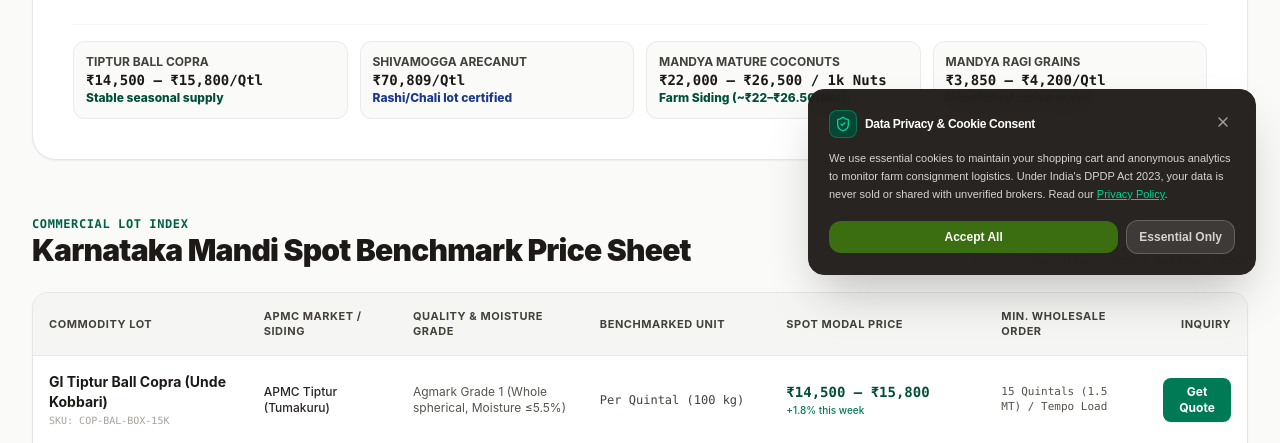
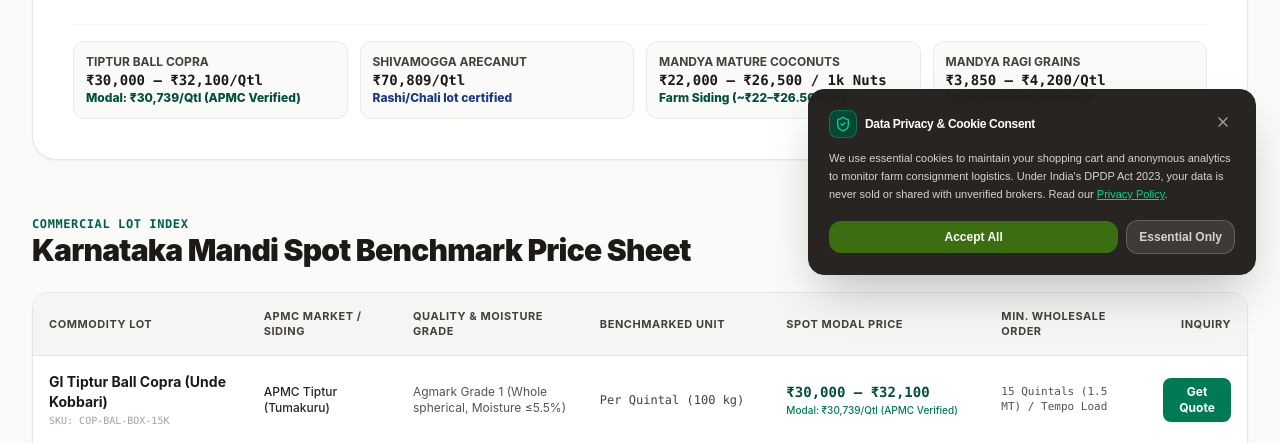
Before and after one commit to Sharathirf/freshroots-export, a Next.js app: page /wholesale/mandi-rates in a window 1280 px wide. Shown: the part 509-952 px from the top of the page. Built offline with nearby package versions, Linux system fonts and the light colour scheme; no server answers; the database is empty.

Commit message:
fix(mandi): update Tiptur Ball Copra benchmark to ₹30,000–₹32,100/Qtl (Modal ₹30,739) matching live APMC and CDB market data

```diff
--- a/src/app/wholesale/mandi-rates/page.tsx
+++ b/src/app/wholesale/mandi-rates/page.tsx
@@ -57,8 +57,8 @@ const MANDI_COMMODITIES = [
     mandi: 'APMC Tiptur (Tumakuru)',
     grade: 'Agmark Grade 1 (Whole spherical, Moisture ≤5.5%)',
     unit: 'Per Quintal (100 kg)',
-    modalPrice: '₹14,500 – ₹15,800',
-    trend: '+1.8% this week',
+    modalPrice: '₹30,000 – ₹32,100',
+    trend: 'Modal: ₹30,739/Qtl (APMC Verified)',
     minWholesaleLot: '15 Quintals (1.5 MT) / Tempo Load',
     sku: 'COP-BAL-BOX-15K',
   },
@@ -234,8 +234,8 @@ export default function MandiRatesPage() {
             <div className="grid grid-cols-2 md:grid-cols-4 gap-3 pt-4 border-t border-stone-100 text-xs">
               <div className="p-3 rounded-xl bg-stone-50 border border-stone-200/70">
                 <span className="text-xs text-stone-700 uppercase font-bold block">Tiptur Ball Copra</span>
-                <strong className="text-stone-900 font-mono text-sm block">₹14,500 – ₹15,800/Qtl</strong>
-                <span className="text-xs text-emerald-900 font-extrabold">Stable seasonal supply</span>
+                <strong className="text-stone-900 font-mono text-sm block">₹30,000 – ₹32,100/Qtl</strong>
+                <span className="text-xs text-emerald-900 font-extrabold">Modal: ₹30,739/Qtl (APMC Verified)</span>
               </div>
               <div className="p-3 rounded-xl bg-stone-50 border border-stone-200/70">
                 <span className="text-xs text-stone-700 uppercase font-bold block">Shivamogga Arecanut</span>
```
